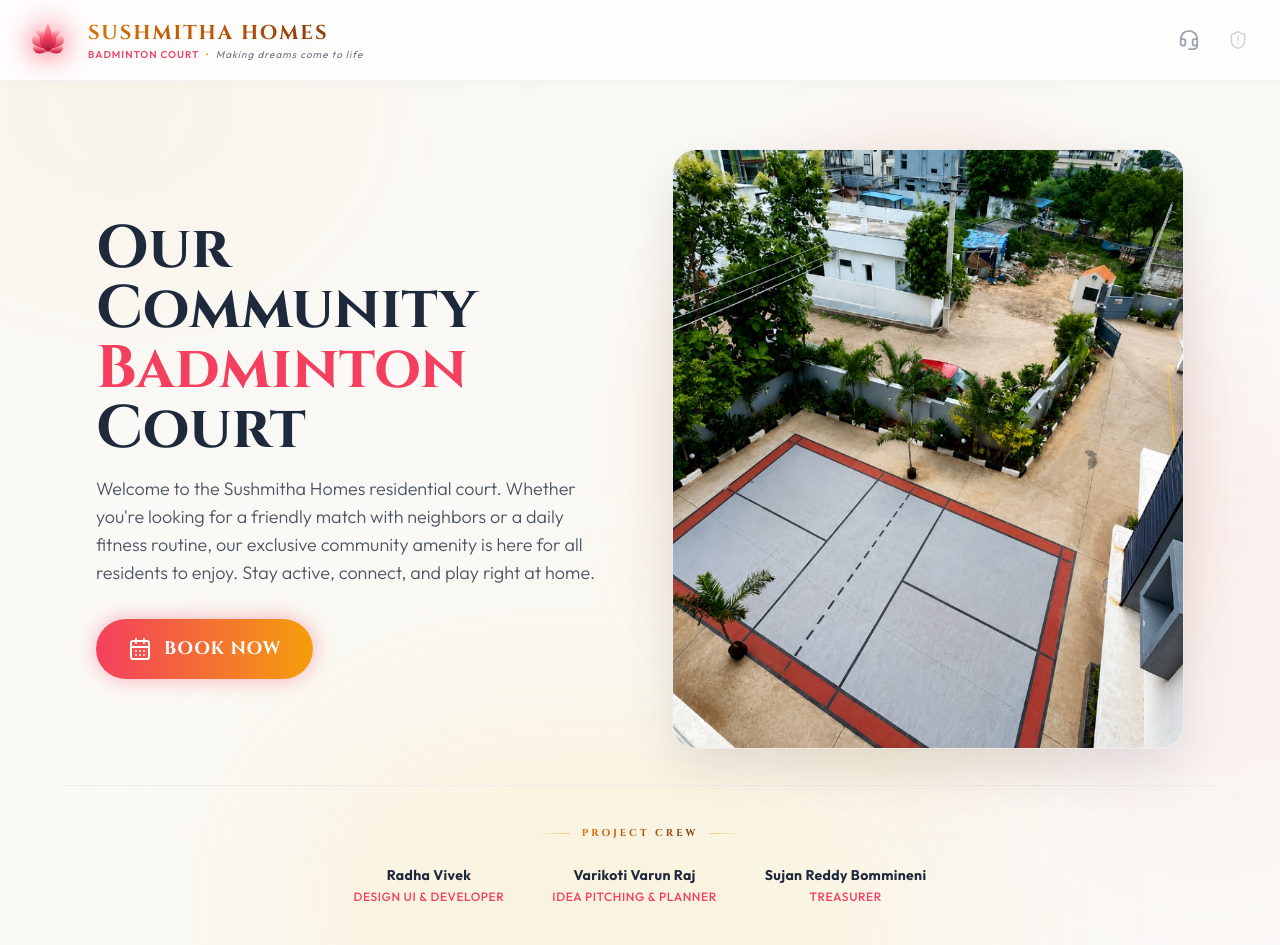
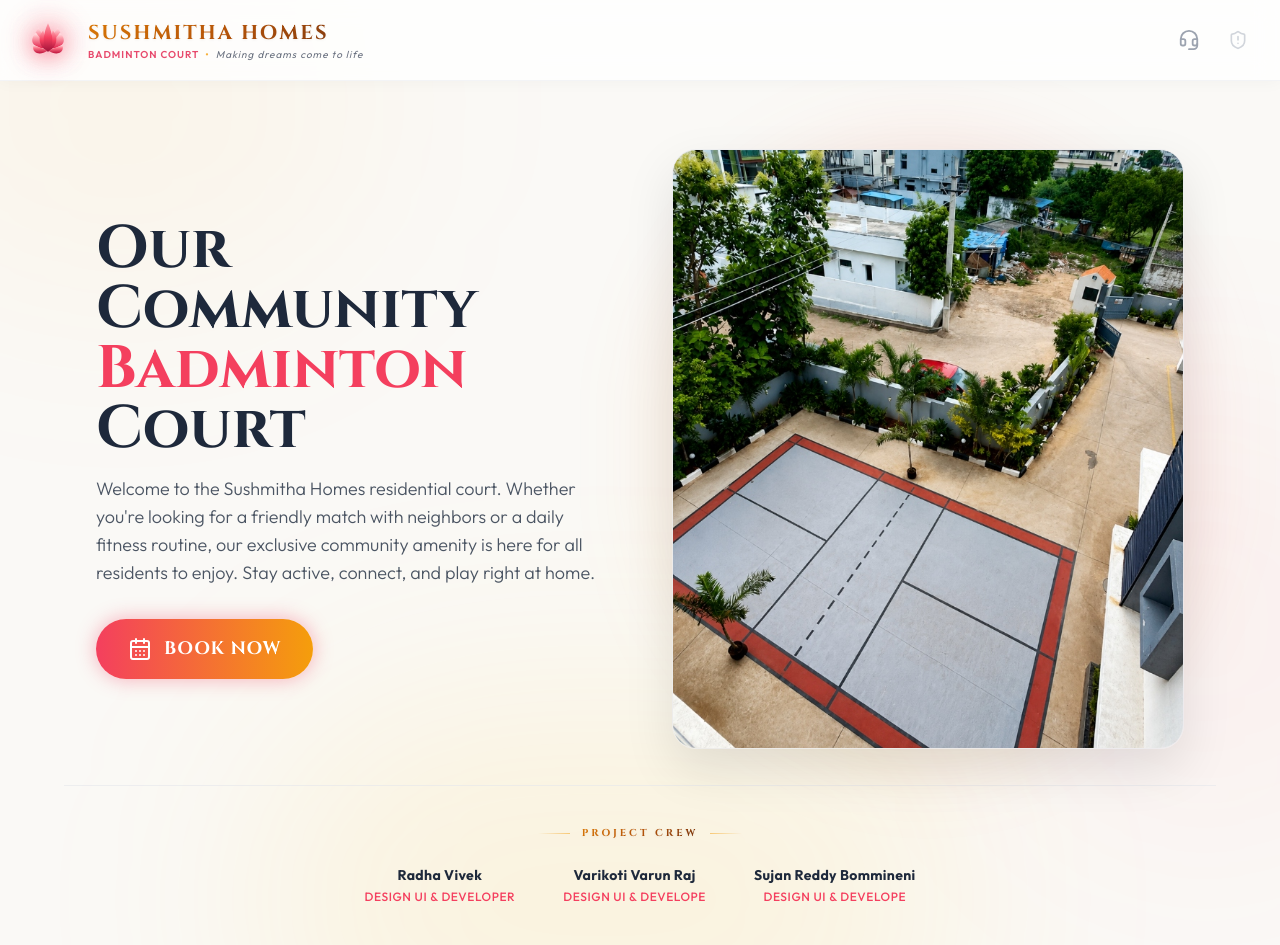
Before and after one commit to Vivek-Radha/courtbooking, a React (Vite) app in the folder frontend/: page / in a window 1280 px wide. Built offline with nearby package versions, Linux system fonts and the light colour scheme; no server answers.

Commit message:
Update Footer and Header components

```diff
--- a/frontend/src/components/Footer.jsx
+++ b/frontend/src/components/Footer.jsx
@@ -15,11 +15,11 @@ export default function Footer() {
           </div>
           <div className="space-y-1">
             <p className="font-bold text-slate-800 text-sm tracking-wide">Varikoti Varun Raj</p>
-            <p className="text-xs text-rose-500 font-medium uppercase tracking-wider">Idea Pitching & Planner</p>
+            <p className="text-xs text-rose-500 font-medium uppercase tracking-wider">Design UI & Develope</p>
           </div>
           <div className="space-y-1">
             <p className="font-bold text-slate-800 text-sm tracking-wide">Sujan Reddy Bommineni</p>
-            <p className="text-xs text-rose-500 font-medium uppercase tracking-wider">Treasurer</p>
+            <p className="text-xs text-rose-500 font-medium uppercase tracking-wider">Design UI & Develope</p>
           </div>
         </div>
       </div>
```
